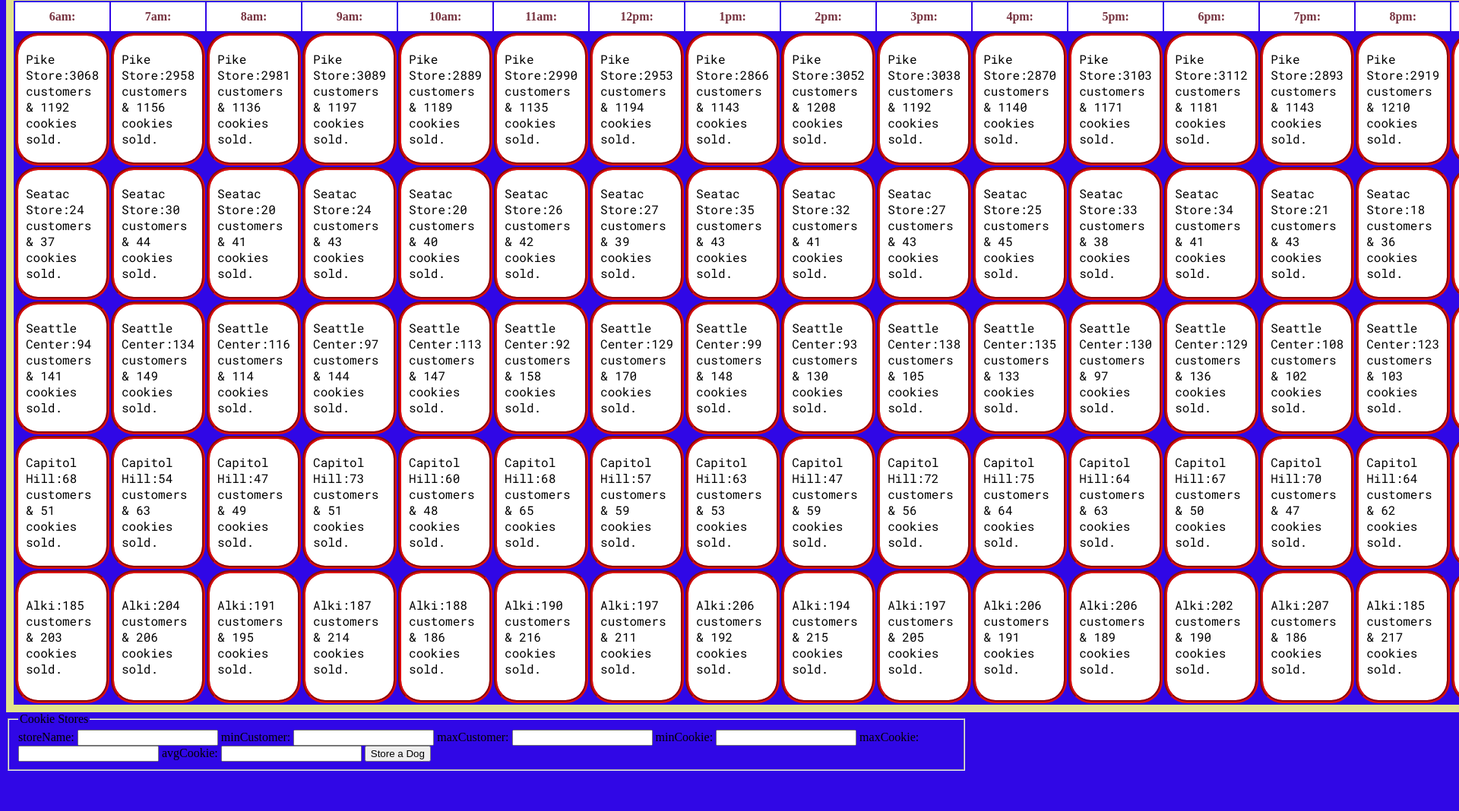
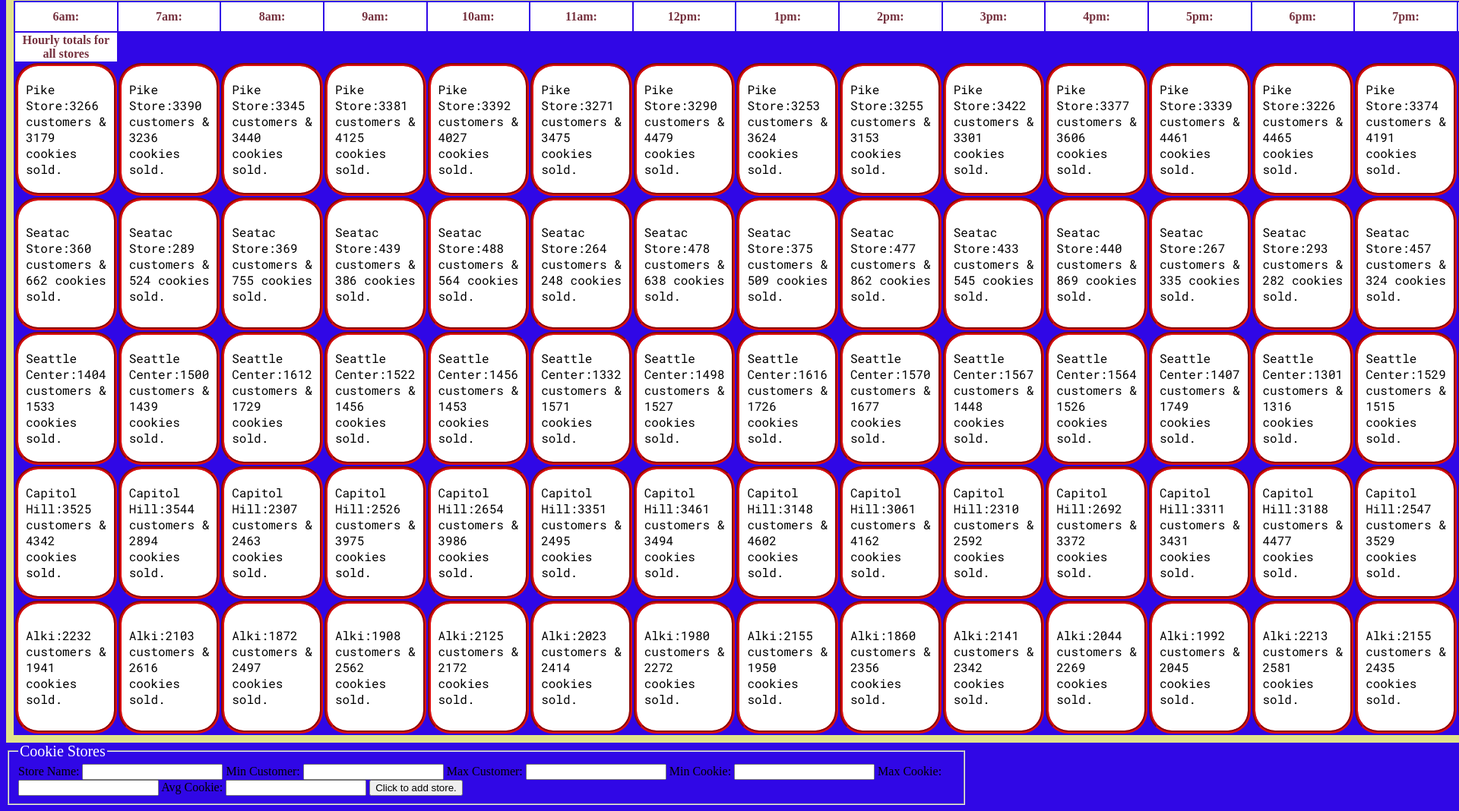
Before and after one commit to haronYunis/cookie-stand, a plain HTML site: page sales.html in a window 1280 px wide. Shown: the part 382-1450 px from the top of the page at 76% size, 1920 px wide, since content can reach past the window. Before the commit the page ends 1405 px from the top, so only its background shows below. Drawn offline with Linux system fonts and the light colour scheme.

Commit message:
created new user forms that accept user input and produce and displays a new store object on the table

```diff
--- a/app/app.js
+++ b/app/app.js
@@ -4,10 +4,11 @@ var timeSlots = ['6am:', '7am:', '8am:', '9am:', '10am:', '11am:', '12pm:', '1pm
 var totalcustomers = 0;
 var totalcookies = 0;
 
-var storeHolder = [];
 
 var tableId = document.getElementById('tableId');
+var cookieForm = document.getElementById('cookie-form');
 var trEl = document.createElement('tr');
+
 
 
 function CookieStores(name, minCustomer, maxCustomer, minCookie, maxCookie, avgCookie) {
@@ -17,9 +18,10 @@ function CookieStores(name, minCustomer, maxCustomer, minCookie, maxCookie, avgC
   this.minCookie = minCookie;
   this.maxCookie = maxCookie;
   this.avgCookie = avgCookie;
-  storeHolder.push(this);
+  CookieStores.allStores.push(this);
+}
 
-}
+CookieStores.allStores = [];
 
 CookieStores.prototype.render = function () {
   var trEl = document.createElement('tr');
@@ -51,6 +53,15 @@ CookieStores.prototype.render = function () {
   trEl.appendChild(tdEl);
   tableId.appendChild(trEl);
 }
+function makeFooterRow() {
+  var trEl = document.createElement('tr');
+
+  var thEl = document.createElement('th');
+  thEl.textContent = 'Hourly totals for all stores';
+  trEl.appendChild(thEl);
+
+  tableId.appendChild(trEl);
+}
 
 function makeHeaderRow() {
   var trEl = document.createElement('tr');
@@ -59,6 +70,7 @@ function makeHeaderRow() {
     thEl.textContent = timeSlots[i];
     trEl.appendChild(thEl);
   }
+
   var thEl = document.createElement('th');
   thEl.textContent = 'Totals';
   trEl.appendChild(thEl);
@@ -71,20 +83,37 @@ function makeHeaderRow() {
 }
 
 function renderAllStores() {
-  for(var i in storeHolder) {
-    storeHolder[i].render();
+  for(var i in CookieStores.allStores) {
+    CookieStores.allStores[i].render();
   }
 }
 
-var pike = new CookieStores('Pike Store:', 500, 180, 180, 270, 6.3);
-var seatac = new CookieStores('Seatac Store:', 15, 33, 30, 40, 1.2);
-var seattleCenter = new CookieStores('Seattle Center:', 25, 75, 25, 105, 3.7);
-var capitalHill = new CookieStores('Capitol Hill:', 20, 55, 20, 40, 2.3);
-var alki = new CookieStores('Alki:', 40, 65, 40, 75, 4.6);
+function newStore(e) {
+  e.preventDefault();
+  console.log(e.target.name.value);
+  var newName = e.target.name.value;
+  var minCustomer = e.target.minCustomer.value;
+  var maxCustomer = e.target.maxCustomer.value;
+  var minCookie = e.target.minCookie.value;
+  var maxCookie = e.target.maxCookie.value;
+  var avgCookie = e.target.avgCookie.value;
+
+  new CookieStores(newName,minCustomer,maxCustomer, minCookie, maxCookie);
+
+  tableId.innerHTML = '';
+  makeHeaderRow();
+  renderAllStores();
+}
+
+new CookieStores('Pike Store:', 500, 800, 500, 1900, 6.3);
+new CookieStores('Seatac Store:', 200, 450, 200, 850, 1.2);
+new CookieStores('Seattle Center:', 350, 675, 350, 845, 3.7);
+new CookieStores('Capitol Hill:', 1000, 2500, 1000, 3500, 2.3);
+new CookieStores('Alki:', 400, 800, 400, 1200, 4.6);
+
+
+cookieForm.addEventListener('submit', newStore);
 
 makeHeaderRow();
-pike.render();
-seatac.render();
-seattleCenter.render();
-capitalHill.render();
-alki.render();
+makeFooterRow();
+renderAllStores();
--- a/css/style.css
+++ b/css/style.css
@@ -13,8 +13,8 @@ h1, h2 {
 }
 
 table {
-	border: 10px solid rgb(226, 228, 138);
-
+  border: 10px solid rgb(226, 228, 138);
+  width: 100%;
 }
 
 td {
@@ -31,3 +31,8 @@ th {
   color: #76323F;
 
 }
+
+legend {
+  color: white;
+  font-size: 20px;
+}
--- a/sales.html
+++ b/sales.html
@@ -18,33 +18,31 @@
     </nav>
     <table id="tableId"></table>
 
-    <form id="cookies-form">
+    <form id="cookie-form">
       <fieldset>
         <legend>Cookie Stores</legend>
 
-        <label for="storeName">storeName:</label>
+        <label for="storeName">Store Name:</label>
         <input name="storeName" type="text" />
 
-        <label for="minCustomer">minCustomer:</label>
+        <label for="minCustomer">Min Customer:</label>
         <input name="minCustomer" type="text" />
 
-        <label for="maxCustomer">maxCustomer:</label>
+        <label for="maxCustomer">Max Customer:</label>
         <input name="maxCustomer" type="text" />
 
-        <label for="minCookie">minCookie:</label>
+        <label for="minCookie">Min Cookie:</label>
         <input name="minCookie" type="text" />
 
-        <label for="maxCookie">maxCookie:</label>
+        <label for="maxCookie">Max Cookie:</label>
         <input name="maxCookie" type="text" />
 
-        <label for="avgCookie">avgCookie:</label>
+        <label for="avgCookie">Avg Cookie:</label>
         <input name="avgCookie" type="text" />
 
-
-        <button id="add-store">Store a Dog</button>
+        <button id="add-store">Click to add store.</button>
       </fieldset>
     </form>
-
     <script type="text/javascript" src="app/app.js"></script>
     </body>
 </html>
```
